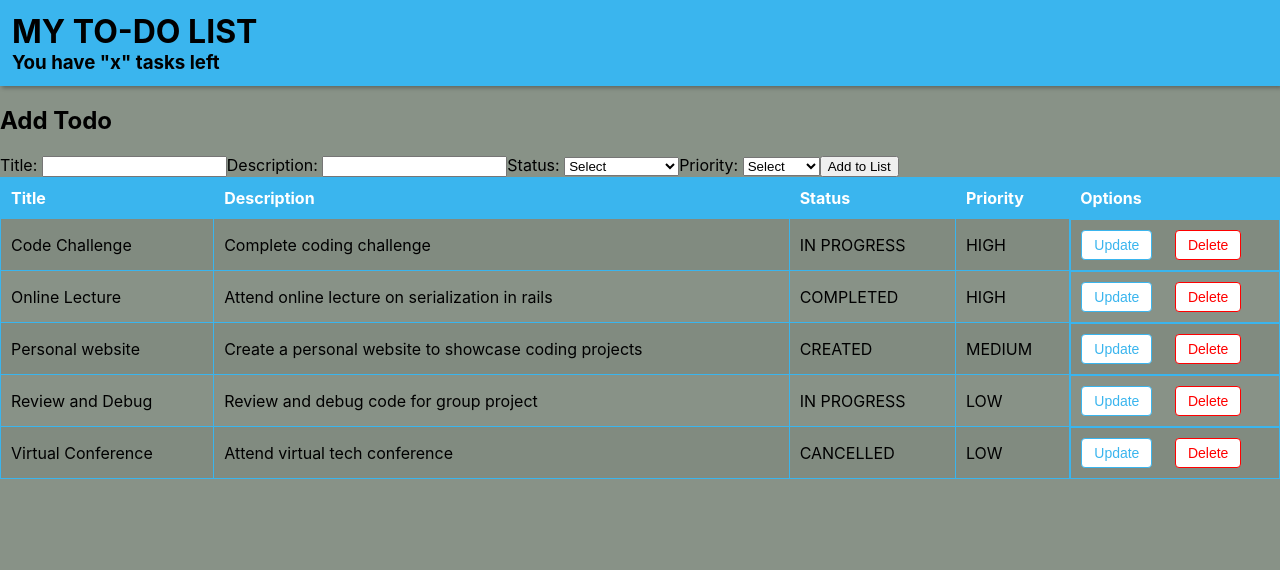
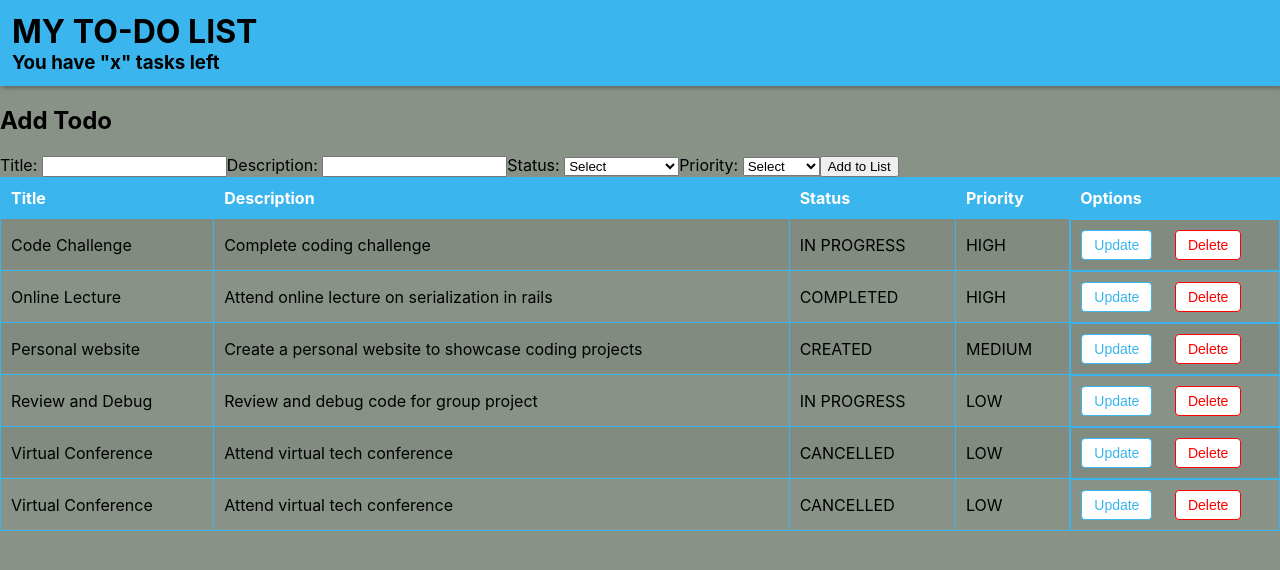
Before and after one commit to Rukorio-Vanessa/todo-app-frontend, a React (Create React App) app: page / in a window 1280 px wide. Shown: the top 570 px of the page. Built offline with nearby package versions, Linux system fonts and the light colour scheme.

Commit message:
modified display table code

```diff
--- a/src/components/TodoItem.js
+++ b/src/components/TodoItem.js
@@ -1,6 +1,52 @@
 import React from "react";
+import { useState } from "react";
 
 function TodoItem({spice}){
+
+    const [todos, setTodos] = useState([
+        {
+            id: 1,
+            title: 'Code Challenge',
+            description: 'Complete coding challenge',
+            status: 'IN PROGRESS',
+            priority: 'HIGH'
+        },
+        {
+            id: 2,
+            title: 'Online Lecture',
+            description: 'Attend online lecture on serialization in rails',
+            status: 'COMPLETED',
+            priority: 'HIGH'
+        },
+        {
+            id: 3,
+            title: 'Personal website',
+            description: 'Create a personal website to showcase coding projects',
+            status: 'CREATED',
+            priority: 'MEDIUM'
+        },
+        {
+            id: 4,
+            title: 'Review and Debug',
+            description: 'Review and debug code for group project',
+            status: 'IN PROGRESS',
+            priority: 'LOW'
+        },
+        {
+            id: 5,
+            title: 'Virtual Conference',
+            description: 'Attend virtual tech conference',
+            status: 'CANCELLED',
+            priority: 'LOW'
+        },
+        {
+            id: 6,
+            title: 'Virtual Conference',
+            description: 'Attend virtual tech conference',
+            status: 'CANCELLED',
+            priority: 'LOW'
+        }
+    ]);
 
 
     return(
@@ -16,76 +62,22 @@ function TodoItem({spice}){
 
             </thead>
             <tbody>
-                <tr>
-                    <td>Code Challenge</td>
-                    <td>Complete coding challenge</td>
-                    <td>IN PROGRESS</td>
-                    <td>HIGH</td>
+            {todos.map((todo) => (
+                    <tr key={todo.id}>
+                        <td>{todo.title}</td>
+                        <td>{todo.description}</td>
+                        <td>{todo.status}</td>
+                        <td>{todo.priority}</td>
                         <td className="row">
                             <div className="col-6">
                                 <button className="btn btn-info">Update</button>
                             </div>
                             <div className="col-6">
-                            <button className="btn btn-danger">Delete</button>
+                                <button className="btn btn-danger" >Delete</button>
                             </div>
                         </td>
                     </tr>
-                <tr>
-                    <td>Online Lecture</td>
-                    <td>Attend online lecture on serialization in rails</td>
-                    <td>COMPLETED</td>
-                    <td>HIGH</td>
-                    <td className="row">
-                        <div className="col-6">
-                            <button className="btn btn-info">Update</button>
-                        </div>
-                        <div className="col-6">
-                            <button className="btn btn-danger">Delete</button>
-                        </div>
-                    </td>
-                </tr>
-                <tr>
-                    <td>Personal website</td>
-                    <td>Create a personal website to showcase coding projects</td>
-                    <td>CREATED</td>
-                    <td>MEDIUM</td>
-                    <td className="row">
-                        <div className="col-6">
-                            <button className="btn btn-info">Update</button>
-                        </div>
-                        <div className="col-6">
-                            <button className="btn btn-danger">Delete</button>
-                        </div>
-                    </td>
-                </tr>
-                <tr>
-                    <td>Review and Debug</td>
-                    <td>Review and debug code for group project</td>
-                    <td>IN PROGRESS</td>
-                    <td>LOW</td>
-                    <td className="row">
-                        <div className="col-6">
-                            <button className="btn btn-info">Update</button>
-                        </div>
-                        <div className="col-6">
-                            <button className="btn btn-danger">Delete</button>
-                        </div>
-                    </td>
-                </tr>
-                <tr>
-                    <td>Virtual Conference</td>
-                    <td>Attend virtual tech conference </td>
-                    <td>CANCELLED</td>
-                    <td>LOW</td>
-                    <td className="row">
-                        <div className="col-6">
-                            <button className="btn btn-info">Update</button>
-                        </div>
-                        <div className="col-6">
-                            <button className="btn btn-danger">Delete</button>
-                        </div>
-                    </td>
-                </tr>
+                ))}
             </tbody>
         </table>
       )
```
Lines whose indentation alone changed are shown as unchanged.
